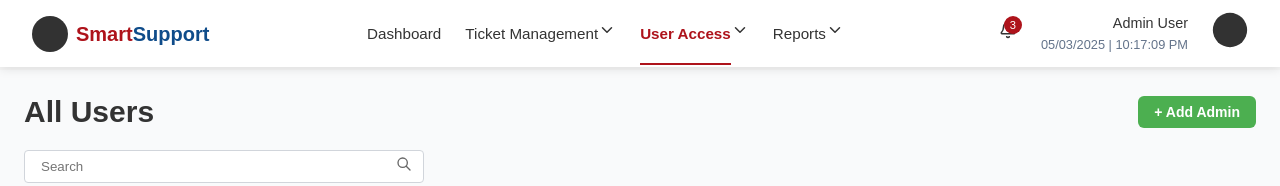
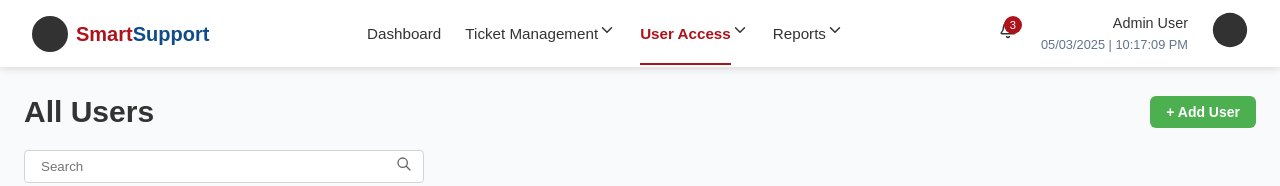
Before and after one commit to mrccdrc27/HDTS, a React (Vite) app: page /admin/user-access-all-users in a window 1280 px wide. Shown: the top 186 px of the page. Built offline with nearby package versions, Linux system fonts and the light colour scheme.

Commit message:
Updated navigation for User Registration

```diff
--- a/src/frontend/pages/admin/user-access/admin_user-access-all-users.jsx
+++ b/src/frontend/pages/admin/user-access/admin_user-access-all-users.jsx
@@ -1,7 +1,10 @@
 import React, { useState } from 'react';
+import { useNavigate } from 'react-router-dom'
 import '../../../styles/pages/admin/admin_user-access-all-users.css';
 
 const UserAccessAllUsers = () => {
+  const navigate = useNavigate();
+
   // Sample data matching the image
   const [users] = useState([
     { id: 'IT0001', lastName: 'San Jose', firstName: 'Bonjing', middleName: 'Peralta', suffix: 'Jr.', department: 'Finance Department', role: 'Accountant', status: 'active' },
@@ -20,11 +23,9 @@ const UserAccessAllUsers = () => {
         <h1 className="page-title">All Users</h1>
         <button
           className="add-admin-button"
-          onClick={() => {
-            console.log('Open Add Admin Form');
-          }}
+          onClick={() => navigate('/admin/user-access-register-user')}
         >
-          + Add Admin
+          + Add User
         </button>
       </div>
 
```
